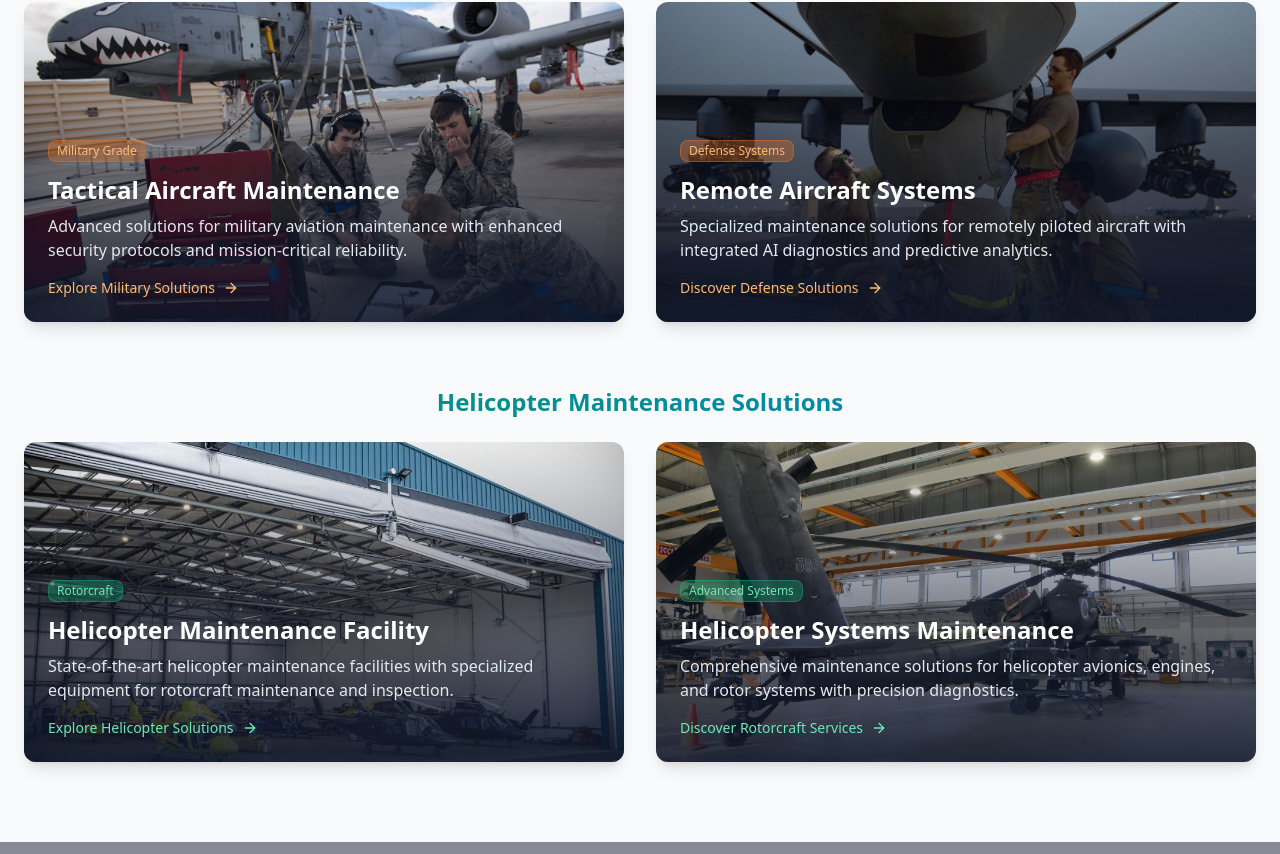
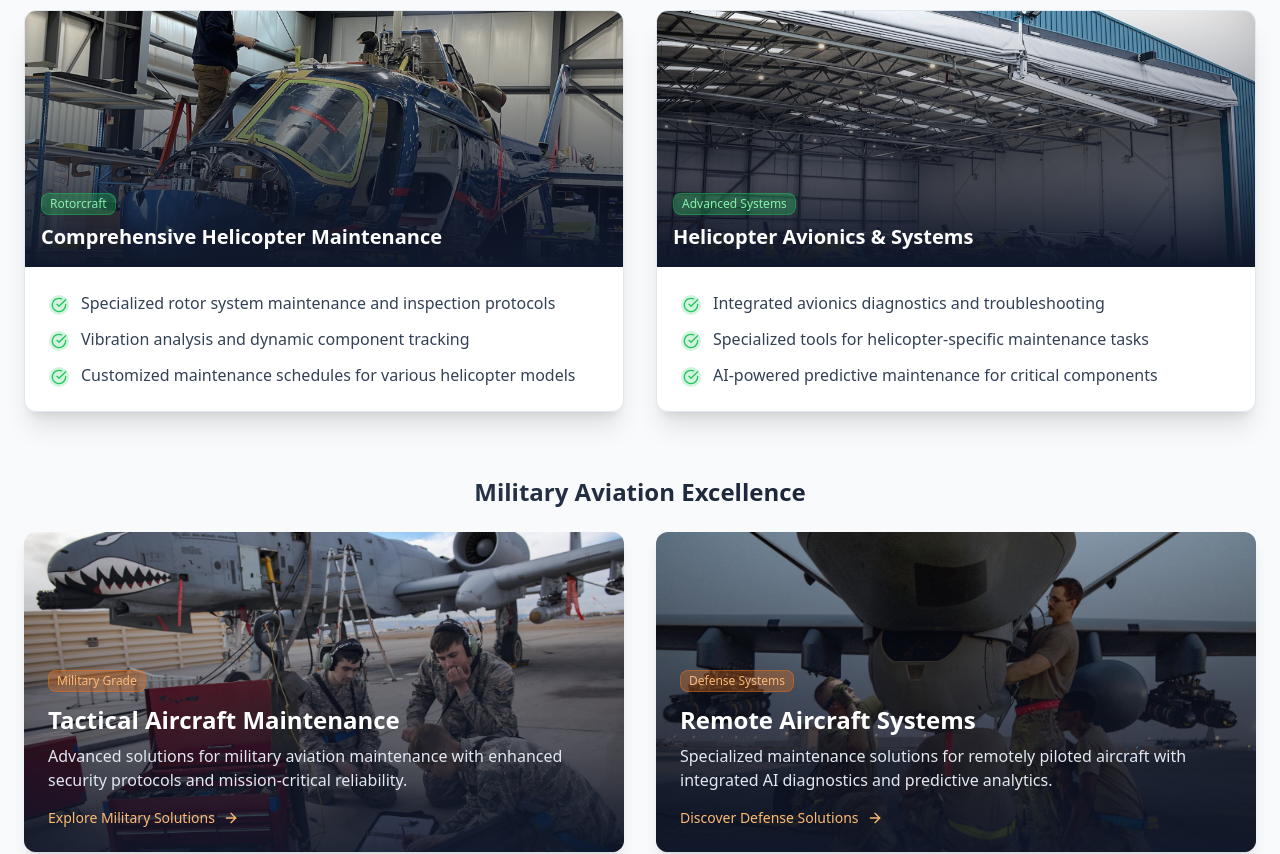
Before and after one commit to mhuzairi/ammstrov4, a React (Vite) app: page / in a window 1280 px wide. Shown: the part 1913-2767 px from the top of the page. Built offline with nearby package versions, Linux system fonts and the light colour scheme.

Commit message:
Reorganize helicopter sections: remove duplicate and move specialized section above military

```diff
--- a/src/App.jsx
+++ b/src/App.jsx
@@ -618,6 +618,108 @@ function App() {
             </motion.div>
           </div>
 
+          {/* Specialized Helicopter Maintenance Solutions */}
+          <motion.div
+            className="mt-16"
+            initial={{ opacity: 0, y: 30 }}
+            whileInView={{ opacity: 1, y: 0 }}
+            transition={{ duration: 0.8 }}
+            viewport={{ once: true }}
+          >
+            <h3 className="text-2xl font-bold text-center mb-8 bg-gradient-to-r from-green-400 to-orange-500 bg-clip-text text-transparent">
+              Specialized Helicopter Maintenance Solutions
+            </h3>
+            <div className="grid grid-cols-1 lg:grid-cols-2 gap-8">
+              <motion.div
+                className="bg-white rounded-xl overflow-hidden shadow-xl border border-slate-200 hover:border-green-500/30 transition-all duration-300"
+                whileHover={{
+                  scale: 1.03,
+                  boxShadow: "0 20px 40px rgba(34, 197, 94, 0.2)"
+                }}
+                transition={{ type: "spring", stiffness: 300 }}
+              >
+                <div className="relative h-64">
+                  <img
+                    src="/assets/helicopter-1.jpg"
+                    alt="Helicopter Maintenance"
+                    className="w-full h-full object-cover"
+                  />
+                  <div className="absolute inset-0 bg-gradient-to-t from-slate-900 to-transparent"></div>
+                  <div className="absolute bottom-0 left-0 p-4">
+                    <Badge className="bg-green-500/30 text-green-300 border-green-500/40 mb-2">Rotorcraft</Badge>
+                    <h4 className="text-xl font-bold text-white">Comprehensive Helicopter Maintenance</h4>
+                  </div>
+                </div>
+                <div className="p-6">
+                  <ul className="space-y-3">
+                    <li className="flex items-start">
+                      <div className="mt-1 mr-3 w-5 h-5 bg-green-500/20 rounded-full flex items-center justify-center flex-shrink-0">
+                        <CheckCircle className="w-4 h-4 text-green-500" />
+                      </div>
+                      <p className="text-slate-700">Specialized rotor system maintenance and inspection protocols</p>
+                    </li>
+                    <li className="flex items-start">
+                      <div className="mt-1 mr-3 w-5 h-5 bg-green-500/20 rounded-full flex items-center justify-center flex-shrink-0">
+                        <CheckCircle className="w-4 h-4 text-green-500" />
+                      </div>
+                      <p className="text-slate-700">Vibration analysis and dynamic component tracking</p>
+                    </li>
+                    <li className="flex items-start">
+                      <div className="mt-1 mr-3 w-5 h-5 bg-green-500/20 rounded-full flex items-center justify-center flex-shrink-0">
+                        <CheckCircle className="w-4 h-4 text-green-500" />
+                      </div>
+                      <p className="text-slate-700">Customized maintenance schedules for various helicopter models</p>
+                    </li>
+                  </ul>
+                </div>
+              </motion.div>
+
+              <motion.div
+                className="bg-white rounded-xl overflow-hidden shadow-xl border border-slate-200 hover:border-green-500/30 transition-all duration-300"
+                whileHover={{
+                  scale: 1.03,
+                  boxShadow: "0 20px 40px rgba(34, 197, 94, 0.2)"
+                }}
+                transition={{ type: "spring", stiffness: 300 }}
+              >
+                <div className="relative h-64">
+                  <img
+                    src="/assets/helicopter-2.jpg"
+                    alt="Helicopter Systems"
+                    className="w-full h-full object-cover"
+                  />
+                  <div className="absolute inset-0 bg-gradient-to-t from-slate-900 to-transparent"></div>
+                  <div className="absolute bottom-0 left-0 p-4">
+                    <Badge className="bg-green-500/30 text-green-300 border-green-500/40 mb-2">Advanced Systems</Badge>
+                    <h4 className="text-xl font-bold text-white">Helicopter Avionics & Systems</h4>
+                  </div>
+                </div>
+                <div className="p-6">
+                  <ul className="space-y-3">
+                    <li className="flex items-start">
+                      <div className="mt-1 mr-3 w-5 h-5 bg-green-500/20 rounded-full flex items-center justify-center flex-shrink-0">
+                        <CheckCircle className="w-4 h-4 text-green-500" />
+                      </div>
+                      <p className="text-slate-700">Integrated avionics diagnostics and troubleshooting</p>
+                    </li>
+                    <li className="flex items-start">
+                      <div className="mt-1 mr-3 w-5 h-5 bg-green-500/20 rounded-full flex items-center justify-center flex-shrink-0">
+                        <CheckCircle className="w-4 h-4 text-green-500" />
+                      </div>
+                      <p className="text-slate-700">Specialized tools for helicopter-specific maintenance tasks</p>
+                    </li>
+                    <li className="flex items-start">
+                      <div className="mt-1 mr-3 w-5 h-5 bg-green-500/20 rounded-full flex items-center justify-center flex-shrink-0">
+                        <CheckCircle className="w-4 h-4 text-green-500" />
+                      </div>
+                      <p className="text-slate-700">AI-powered predictive maintenance for critical components</p>
+                    </li>
+                  </ul>
+                </div>
+              </motion.div>
+            </div>
+          </motion.div>
+
           {/* Military Aviation Showcase */}
           <motion.div
             className="mt-16 mb-8"
@@ -696,83 +798,7 @@ function App() {
             </div>
           </motion.div>
 
-          {/* Helicopter Maintenance Solutions */}
-          <motion.div
-            className="mt-16"
-            initial={{ opacity: 0, y: 30 }}
-            whileInView={{ opacity: 1, y: 0 }}
-            transition={{ duration: 0.8 }}
-            viewport={{ once: true }}
-          >
-            <h3 className="text-2xl font-bold text-center mb-6 bg-gradient-to-r from-emerald-600 to-sky-600 bg-clip-text text-transparent">
-              Helicopter Maintenance Solutions
-            </h3>
-            <div className="grid grid-cols-1 md:grid-cols-2 gap-8">
-              <motion.div
-                className="relative overflow-hidden rounded-xl shadow-lg"
-                whileHover={{
-                  scale: 1.05,
-                  rotateY: 5,
-                  z: 10,
-                  boxShadow: "0 20px 40px rgba(16, 185, 129, 0.3)"
-                }}
-                transition={{ type: "spring", stiffness: 300 }}
-                style={{ transformStyle: "preserve-3d" }}
-              >
-                <img
-                  src="/assets/helicopter-hangar.jpg"
-                  alt="Helicopter Maintenance Hangar"
-                  className="w-full h-80 object-cover"
-                />
-                <div className="absolute inset-0 bg-gradient-to-t from-slate-900/90 via-slate-900/50 to-transparent flex flex-col justify-end">
-                  <div className="p-6">
-                    <Badge className="mb-3 bg-emerald-500/30 text-emerald-300 border-emerald-500/40">Rotorcraft</Badge>
-                    <h4 className="text-2xl font-bold text-white mb-2">Helicopter Maintenance Facility</h4>
-                    <p className="text-slate-200 mb-4">State-of-the-art helicopter maintenance facilities with specialized equipment for rotorcraft maintenance and inspection.</p>
-                    <motion.div
-                      whileHover={{ scale: 1.05, x: 5 }}
-                      className="flex items-center text-emerald-300 text-sm font-medium"
-                    >
-                      <span>Explore Helicopter Solutions</span>
-                      <ArrowRight className="w-4 h-4 ml-2" />
-                    </motion.div>
-                  </div>
-                </div>
-              </motion.div>
-
-              <motion.div
-                className="relative overflow-hidden rounded-xl shadow-lg"
-                whileHover={{
-                  scale: 1.05,
-                  rotateY: -5,
-                  z: 10,
-                  boxShadow: "0 20px 40px rgba(16, 185, 129, 0.3)"
-                }}
-                transition={{ type: "spring", stiffness: 300 }}
-                style={{ transformStyle: "preserve-3d" }}
-              >
-                <img
-                  src="/assets/helicopter-maintenance.jpg"
-                  alt="Helicopter Maintenance Operations"
-                  className="w-full h-80 object-cover"
-                />
-                <div className="absolute inset-0 bg-gradient-to-t from-slate-900/90 via-slate-900/50 to-transparent flex flex-col justify-end">
-                  <div className="p-6">
-                    <Badge className="mb-3 bg-emerald-500/30 text-emerald-300 border-emerald-500/40">Advanced Systems</Badge>
-                    <h4 className="text-2xl font-bold text-white mb-2">Helicopter Systems Maintenance</h4>
-                    <p className="text-slate-200 mb-4">Comprehensive maintenance solutions for helicopter avionics, engines, and rotor systems with precision diagnostics.</p>
-                    <motion.div
-                      whileHover={{ scale: 1.05, x: 5 }}
-                      className="flex items-center text-emerald-300 text-sm font-medium"
-                    >
-                      <span>Discover Rotorcraft Services</span>
-                      <ArrowRight className="w-4 h-4 ml-2" />
-                    </motion.div>
-                  </div>
-                </div>
-              </motion.div>
-            </div>
-          </motion.div>
+          {/* First helicopter section removed - keeping specialized section */}
         </div>
       </section>
 
@@ -1011,107 +1037,7 @@ function App() {
             ))}
           </div>
 
-          {/* Helicopter Maintenance Showcase */}
-          <motion.div
-            className="mt-16"
-            initial={{ opacity: 0, y: 30 }}
-            whileInView={{ opacity: 1, y: 0 }}
-            transition={{ duration: 0.8 }}
-            viewport={{ once: true }}
-          >
-            <h3 className="text-2xl font-bold text-center mb-8 bg-gradient-to-r from-green-400 to-orange-500 bg-clip-text text-transparent">
-              Specialized Helicopter Maintenance Solutions
-            </h3>
-            <div className="grid grid-cols-1 lg:grid-cols-2 gap-8">
-              <motion.div
-                className="bg-white rounded-xl overflow-hidden shadow-xl border border-slate-200 hover:border-green-500/30 transition-all duration-300"
-                whileHover={{
-                  scale: 1.03,
-                  boxShadow: "0 20px 40px rgba(34, 197, 94, 0.2)"
-                }}
-                transition={{ type: "spring", stiffness: 300 }}
-              >
-                <div className="relative h-64">
-                  <img
-                    src="/assets/helicopter-1.jpg"
-                    alt="Helicopter Maintenance"
-                    className="w-full h-full object-cover"
-                  />
-                  <div className="absolute inset-0 bg-gradient-to-t from-slate-900 to-transparent"></div>
-                  <div className="absolute bottom-0 left-0 p-4">
-                    <Badge className="bg-green-500/30 text-green-300 border-green-500/40 mb-2">Rotorcraft</Badge>
-                    <h4 className="text-xl font-bold text-white">Comprehensive Helicopter Maintenance</h4>
-                  </div>
-                </div>
-                <div className="p-6">
-                  <ul className="space-y-3">
-                    <li className="flex items-start">
-                      <div className="mt-1 mr-3 w-5 h-5 bg-green-500/20 rounded-full flex items-center justify-center flex-shrink-0">
-                        <CheckCircle className="w-4 h-4 text-green-500" />
-                      </div>
-                      <p className="text-slate-700">Specialized rotor system maintenance and inspection protocols</p>
-                    </li>
-                    <li className="flex items-start">
-                      <div className="mt-1 mr-3 w-5 h-5 bg-green-500/20 rounded-full flex items-center justify-center flex-shrink-0">
-                        <CheckCircle className="w-4 h-4 text-green-500" />
-                      </div>
-                      <p className="text-slate-700">Vibration analysis and dynamic component tracking</p>
-                    </li>
-                    <li className="flex items-start">
-                      <div className="mt-1 mr-3 w-5 h-5 bg-green-500/20 rounded-full flex items-center justify-center flex-shrink-0">
-                        <CheckCircle className="w-4 h-4 text-green-500" />
-                      </div>
-                      <p className="text-slate-700">Customized maintenance schedules for various helicopter models</p>
-                    </li>
-                  </ul>
-                </div>
-              </motion.div>
-
-              <motion.div
-                className="bg-white rounded-xl overflow-hidden shadow-xl border border-slate-200 hover:border-green-500/30 transition-all duration-300"
-                whileHover={{
-                  scale: 1.03,
-                  boxShadow: "0 20px 40px rgba(34, 197, 94, 0.2)"
-                }}
-                transition={{ type: "spring", stiffness: 300 }}
-              >
-                <div className="relative h-64">
-                  <img
-                    src="/assets/helicopter-2.jpg"
-                    alt="Helicopter Systems"
-                    className="w-full h-full object-cover"
-                  />
-                  <div className="absolute inset-0 bg-gradient-to-t from-slate-900 to-transparent"></div>
-                  <div className="absolute bottom-0 left-0 p-4">
-                    <Badge className="bg-green-500/30 text-green-300 border-green-500/40 mb-2">Advanced Systems</Badge>
-                    <h4 className="text-xl font-bold text-white">Helicopter Avionics & Systems</h4>
-                  </div>
-                </div>
-                <div className="p-6">
-                  <ul className="space-y-3">
-                    <li className="flex items-start">
-                      <div className="mt-1 mr-3 w-5 h-5 bg-green-500/20 rounded-full flex items-center justify-center flex-shrink-0">
-                        <CheckCircle className="w-4 h-4 text-green-500" />
-                      </div>
-                      <p className="text-slate-700">Integrated avionics diagnostics and troubleshooting</p>
-                    </li>
-                    <li className="flex items-start">
-                      <div className="mt-1 mr-3 w-5 h-5 bg-green-500/20 rounded-full flex items-center justify-center flex-shrink-0">
-                        <CheckCircle className="w-4 h-4 text-green-500" />
-                      </div>
-                      <p className="text-slate-700">Specialized tools for helicopter-specific maintenance tasks</p>
-                    </li>
-                    <li className="flex items-start">
-                      <div className="mt-1 mr-3 w-5 h-5 bg-green-500/20 rounded-full flex items-center justify-center flex-shrink-0">
-                        <CheckCircle className="w-4 h-4 text-green-500" />
-                      </div>
-                      <p className="text-slate-700">AI-powered predictive maintenance for critical components</p>
-                    </li>
-                  </ul>
-                </div>
-              </motion.div>
-            </div>
-          </motion.div>
+          {/* Helicopter section moved above military section */}
         </div>
       </section>
 
```
